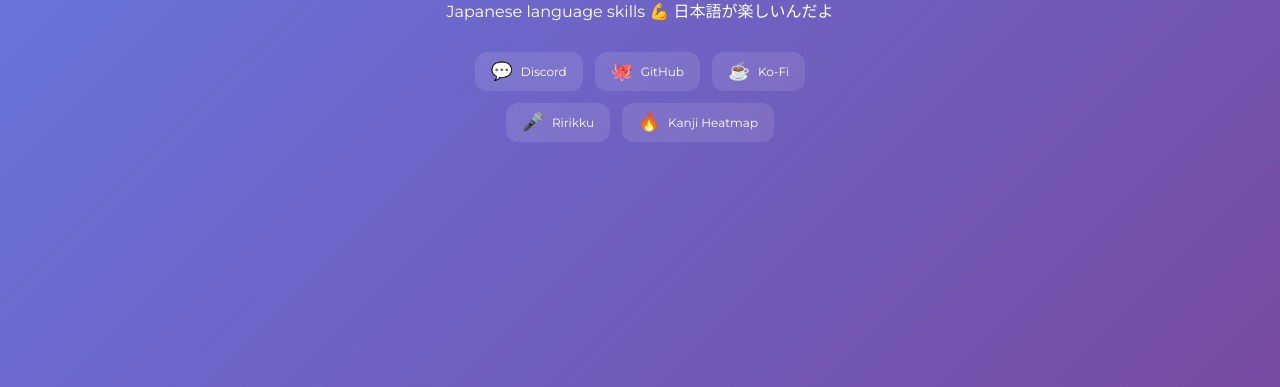
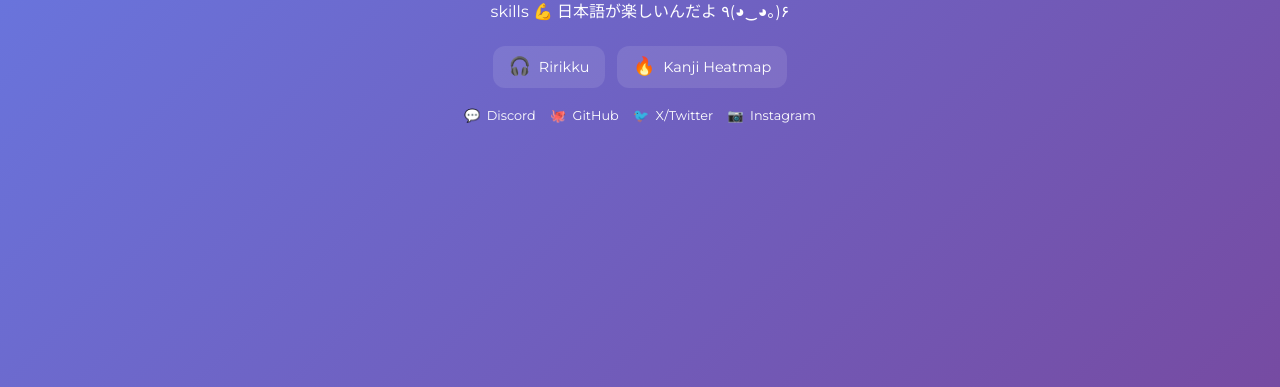
Before and after one commit to PikaPikaGems/pikapikagems-landing, a plain HTML site: page public/index.html in a window 1280 px wide. Shown: the part 413-800 px from the top of the page. Drawn offline with Linux system fonts and the light colour scheme.

Commit message:
Update links
Add Twitter and Instagram links.
Remove Ko-Fi.
Move app links to the top, and make more prominent.
Remove button styling to the socials.

```diff
--- a/public/index.html
+++ b/public/index.html
@@ -84,8 +84,7 @@
 
       .container {
         text-align: center;
-        /* max-width: 500px; */
-        max-width: 400px;
+        max-width: 530px;
       }
 
       .logo {
@@ -100,7 +99,6 @@
       h1 {
         font-size: 2rem;
         font-weight: 400;
-        margin-bottom: 1rem;
         letter-spacing: -0.01em;
       }
 
@@ -111,7 +109,8 @@
         opacity: 0.8;
       }
 
-      .links {
+      .apps,
+      .socials {
         display: flex;
         gap: 0.75rem;
         align-items: center;
@@ -119,7 +118,15 @@
         flex-wrap: wrap;
       }
 
-      .link {
+      .apps {
+        padding-bottom: 1rem;
+      }
+
+      .socials {
+        gap: 0.1rem;
+      }
+
+      .apps .link {
         display: flex;
         align-items: center;
         gap: 0.75rem;
@@ -129,15 +136,29 @@
         color: #ffffff;
         text-decoration: none;
         font-weight: 400;
-        font-size: 0.75rem;
+        font-size: 0.9rem;
         transition: all 0.2s ease;
         justify-content: center;
         white-space: nowrap;
       }
 
+      .socials .link {
+        padding: 0.25rem 0.4rem;
+        border-radius: 8px;
+        color: #ffffff;
+        text-decoration: none;
+        font-weight: 400;
+        font-size: 0.8rem;
+      }
+
       .link:hover {
         background: rgba(255, 255, 255, 0.2);
         transform: translateY(-1px);
+      }
+
+      .socials .link-icon {
+        font-size: 0.8rem;
+        padding-right: 0.2rem;
       }
 
       .link-icon {
@@ -148,7 +169,7 @@
       }
 
       p {
-        padding: 0px 0px 30px 0px;
+        padding: 0px 0px 24px 0px;
       }
 
       @media (max-width: 480px) {
@@ -169,10 +190,31 @@
       <h1>PikaPikaGems 💎✨</h1>
       <p>
         Enjoyable apps to help you master essential Japanese language skills 💪
-        日本語が楽しいんだよ
+        日本語が楽しいんだよ ٩(◕‿◕｡)۶
       </p>
 
-      <div class="links">
+      <div class="apps">
+        <a
+          href="https://ririkku.com/"
+          target="_blank"
+          rel="noreferrer"
+          class="link"
+        >
+          <span class="link-icon">🎧</span>
+          Ririkku
+        </a>
+        <a
+          href="https://kanjiheatmap.com/"
+          target="_blank"
+          rel="noreferrer"
+          class="link"
+        >
+          <span class="link-icon">🔥</span>
+          Kanji Heatmap
+        </a>
+      </div>
+
+      <div class="socials">
         <a
           href="https://discord.gg/Ash8ZrGb4s"
           target="_blank"
@@ -184,7 +226,7 @@
         </a>
 
         <a
-          href="https://github.com/pikaPikaGems/"
+          href="https://github.com/PikaPikaGems/"
           target="_blank"
           rel="noreferrer"
           class="link"
@@ -192,44 +234,23 @@
           <span class="link-icon">🐙</span>
           GitHub
         </a>
-        <!--
         <a
-          href="https://x.com/pikapikagems"
+          href="https://x.com/pikapikagemsjp"
           target="_blank"
           rel="noreferrer"
           class="link"
         >
           <span class="link-icon">🐦</span>
-          Twitter
+          X/Twitter
         </a>
-        -->
         <a
-          href="https://ko-fi.com/minimithi"
+          href="https://www.instagram.com/pikapikagems"
           target="_blank"
           rel="noreferrer"
           class="link"
         >
-          <span class="link-icon">☕</span>
-          Ko-Fi
-        </a>
-        <a
-          href="https://ririkku.com/"
-          target="_blank"
-          rel="noreferrer"
-          class="link"
-        >
-          <span class="link-icon">🎤</span>
-          Ririkku
-        </a>
-
-        <a
-          href="https://kanjiheatmap.com/"
-          target="_blank"
-          rel="noreferrer"
-          class="link"
-        >
-          <span class="link-icon">🔥</span>
-          Kanji Heatmap
+          <span class="link-icon">📷</span>
+          Instagram
         </a>
       </div>
     </div>
```
Also changed, not shown: 2 other files.
